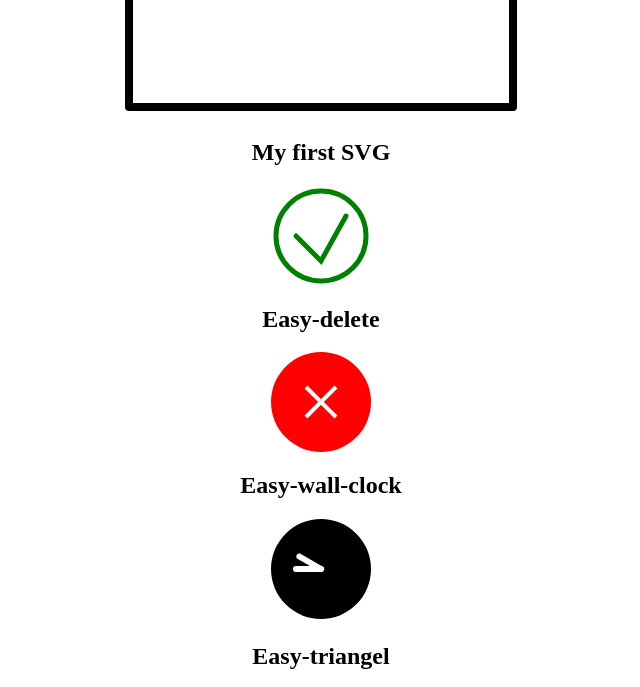
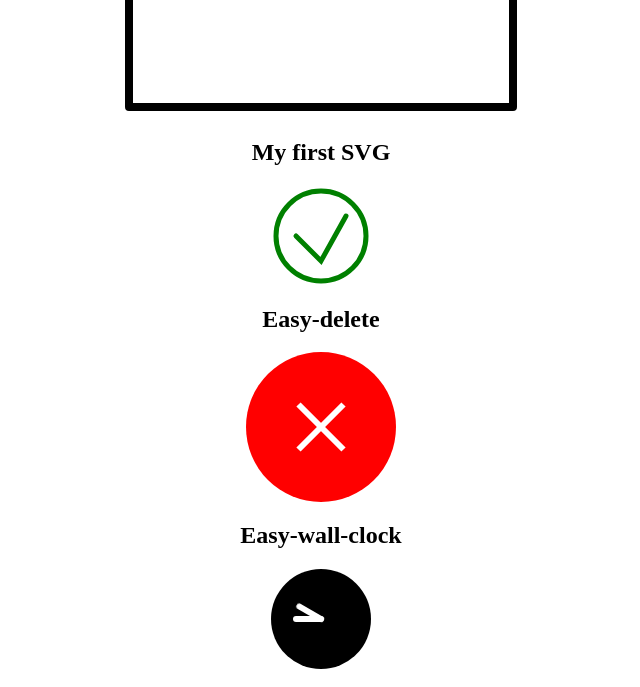
Before and after one commit to TomLindblad/Assignment9, a plain HTML site: page Index.html in a window 1280 px wide. Shown: the part 360-1047 px from the top of the page, without its empty margins (319-959 px from the left). Drawn offline with Linux system fonts and the light colour scheme.

Commit message:
made an´d used an svg file

```diff
--- a/Index.html
+++ b/Index.html
@@ -38,13 +38,8 @@
     </svg>
 
     <h2>Easy-delete</h2>
-    <svg id="easydelete" width="100" height="100" viewBox="0 0 100 100" xmlns="http://www.w3.org/2000/svg">
-        <circle cx="50" cy="50" r="50" fill="red" />
-        <line class="deleteline1" x1="35" y1 ="35" x2="65" y2="65"
-        style="stroke:white;stroke-width:4"/>
-        <line x1="35" y1 ="65" x2="65" y2="35"
-        style="stroke:white;stroke-width:4"/>
-        Sorry, your browser does not support inline SVG.
+    <svg>
+        <use href="easy-delete.svg#stopstop"></use>
     </svg>
 
     <h2>Easy-wall-clock</h2>
```
Also changed, not shown: easy-delete.svg (added).
